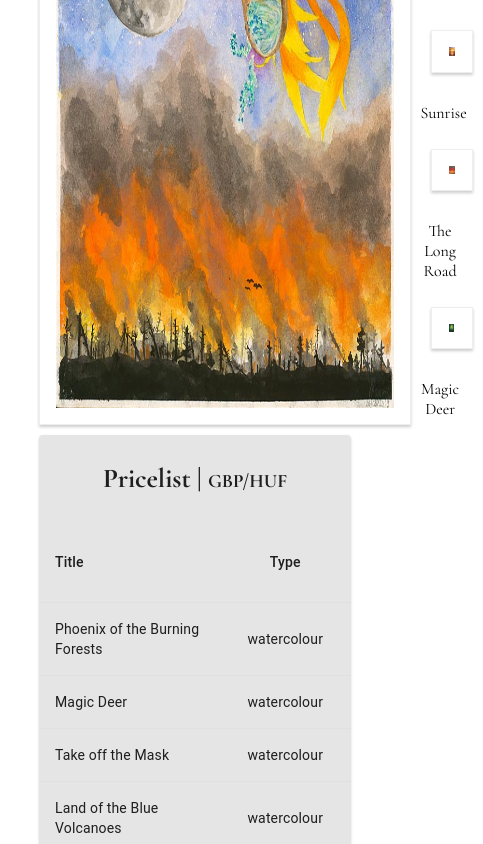
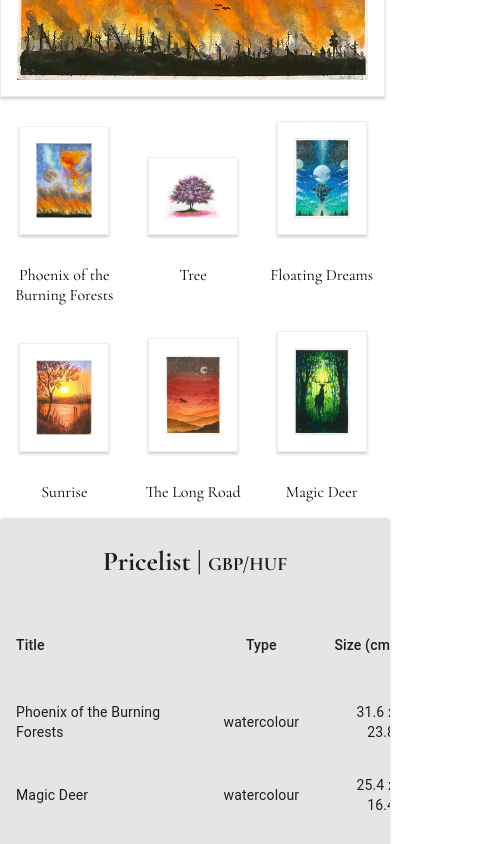
Before and after one commit to andvargas/milla-website, a React (Create React App) app: page / in a window 390 px wide. Shown: the part 820-1664 px from the top of the page, 483 px wide, since content can reach past the window. Built offline with nearby package versions, Linux system fonts and the light colour scheme.

Commit message:
responsive design

```diff
--- a/public/index.html
+++ b/public/index.html
@@ -24,7 +24,7 @@
       work correctly both with client-side routing and a non-root public URL.
       Learn how to configure a non-root public URL by running `npm run build`.
     -->
-    <title>React App</title>
+    <title>Vargyas Kamilla</title>
   </head>
   <body>
     <noscript>You need to enable JavaScript to run this app.</noscript>
--- a/src/components/Content/Content.module.css
+++ b/src/components/Content/Content.module.css
@@ -17,3 +17,9 @@ h6 {
 p {
   font-family: 'Cormorant Garamond', sans-serif;
 }
+
+@media only screen and (max-width: 700px) {
+    .body {
+        width: 100%;
+    }
+}
--- a/src/components/Header/Header.js
+++ b/src/components/Header/Header.js
@@ -9,7 +9,7 @@ function Header() {
             <HomePageImage />
             <h1 className={classes.Content}>Vargyas Kamilla</h1>
             <h2>ARTIST</h2>
-            <div><span className="App-link" >graphic</span> | <span className="App-link" >watercolour</span> | <span className="App-link" >acrylic</span></div>
+            <div><span className="App-link" >graphite</span> | <span className="App-link" >watercolour</span> | <span className="App-link" >acrylic</span></div>
         </Aux>
 
         )
--- a/src/components/Pictures/MainPicture/MainPicture.module.css
+++ b/src/components/Pictures/MainPicture/MainPicture.module.css
@@ -6,3 +6,9 @@
     box-shadow: 0 2px 3px #ccc;
     margin: 10px 10px 10px 0;
 }
+@media only screen and (max-width: 600px) {
+    .main {
+        width: 90%;
+        height: auto;
+    }
+}
--- a/src/components/Pictures/Smallpic/Smallpic.js
+++ b/src/components/Pictures/Smallpic/Smallpic.js
@@ -3,7 +3,7 @@ import React from 'react';
 import classes from './Smallpic.module.css'
 
 const smallPic = (props) => (
-    <div onClick={props.clicked}>
+    <div className={classes.ImgCont} onClick={props.clicked}>
         <img className={classes.Smallimage} src={props.src} alt={props.title} />
         <p className={classes.Caption}>{props.title}</p>
     </div>
--- a/src/components/Pictures/Smallpic/Smallpic.module.css
+++ b/src/components/Pictures/Smallpic/Smallpic.module.css
@@ -1,3 +1,8 @@
+.ImgCont {
+    display: block;
+    width: 33%;
+}
+
 .Smallimage {
     width: 10.8vw;
     height: 10.8vw;
@@ -11,6 +16,22 @@
 }
 
 .Caption {
-    width: 10vw;
+    width: 100%;
     text-align: center;
 }
+
+@media only screen and (max-width: 600px) {
+    .ImgCont {
+        display: block;
+        text-align: center;
+    }
+    .Smallimage {
+        width: 70%;
+        height: auto;
+    }
+    .Caption {
+        width: 100%;
+        text-align: center;
+    }
+
+}
--- a/src/components/Pictures/Smallpics/Smallpics.module.css
+++ b/src/components/Pictures/Smallpics/Smallpics.module.css
@@ -8,3 +8,14 @@
 .container {
     display: flex;
 }
+
+@media only screen and (max-width: 600px) {
+    .thumbcontainer {
+        display: flex;
+        flex-direction: row wrap;
+        width: 100%;
+    }
+    .container {
+        display: block;
+    }
+}
--- a/src/components/Pricelist/Pricelist.js
+++ b/src/components/Pricelist/Pricelist.js
@@ -22,19 +22,20 @@ const useStyles = makeStyles({
     }
 });
 
-function createData(name, type, priceOriginal, pricePrint, shipping) {
-    return { name, type, priceOriginal, pricePrint, shipping};
+function createData(name, type, size, pricePrint, shipping) {
+    return { name, type, size, pricePrint, shipping};
 }
 
 const rows = [
-    createData('Phoenix of the Burning Forests', 'watercolour', 6000, 47, 24),
-    createData('Magic Deer', 'watercolour', 5000, 37, 24),
-    createData('Take off the Mask', 'watercolour', 5000.0, 29, 24),
-    createData('Land of the Blue Volcanoes', 'watercolour', 5000, 67, 24),
-    createData('Grace', 'acrylic', 8000, 49, 24),
-    createData('Floating Dreams', 'watercolour', 5000, 49, 24),
-    createData('Desire', 'graphite', 7000, 49, 24),
-    createData('The Long Road', 'watercolour', 7000, 49, 24),
+    createData('Phoenix of the Burning Forests', 'watercolour', '31.6 x 23.8', 6000, 24),
+    createData('Magic Deer', 'watercolour', '25.4 x 16.4', 5000, 24),
+    createData('Take off the Mask', 'acrylic', '23.8 x 29.8', 7000, 24),
+    createData('Land of the Blue Volcanoes', 'watercolour', '23.8 x 17.9', 5000, 24),
+    createData('Grace', 'acrylic', '40 x 60', 8000, 24),
+    createData('Floating Dreams', 'watercolour', '25.4 x 17.9', 5000, 24),
+    createData('Desire', 'graphite', '59 x 42', 7000, 24),
+    createData('The Way of the Falcon', 'graphite', '59 x 42', 7000, 24),
+    createData('The Long Road', 'watercolour', '23.8 x 17.9', 7000, 24),
 ];
 
 export default function SimpleTable() {
@@ -48,7 +49,7 @@ export default function SimpleTable() {
                     <TableRow>
                         <TableCell>Title</TableCell>
                         <TableCell align="center">Type</TableCell>
-                        <TableCell align="right">Price original (£)</TableCell>
+                        <TableCell align="right">Size (cm)</TableCell>
                         <TableCell align="right">Price print (£)</TableCell>
                         <TableCell align="right">Shipping fee (£)</TableCell>
                     </TableRow>
@@ -60,7 +61,7 @@ export default function SimpleTable() {
                                 {row.name}
                             </TableCell>
                             <TableCell align="center">{row.type}</TableCell>
-                            <TableCell align="right">{row.priceOriginal}</TableCell>
+                            <TableCell align="right">{row.size}</TableCell>
                             <TableCell align="right">{row.pricePrint}</TableCell>
                             <TableCell align="right">{row.shipping}</TableCell>
                         </TableRow>
```
Also changed, not shown: 1 other file (tests, documents, lock files or other folders).
